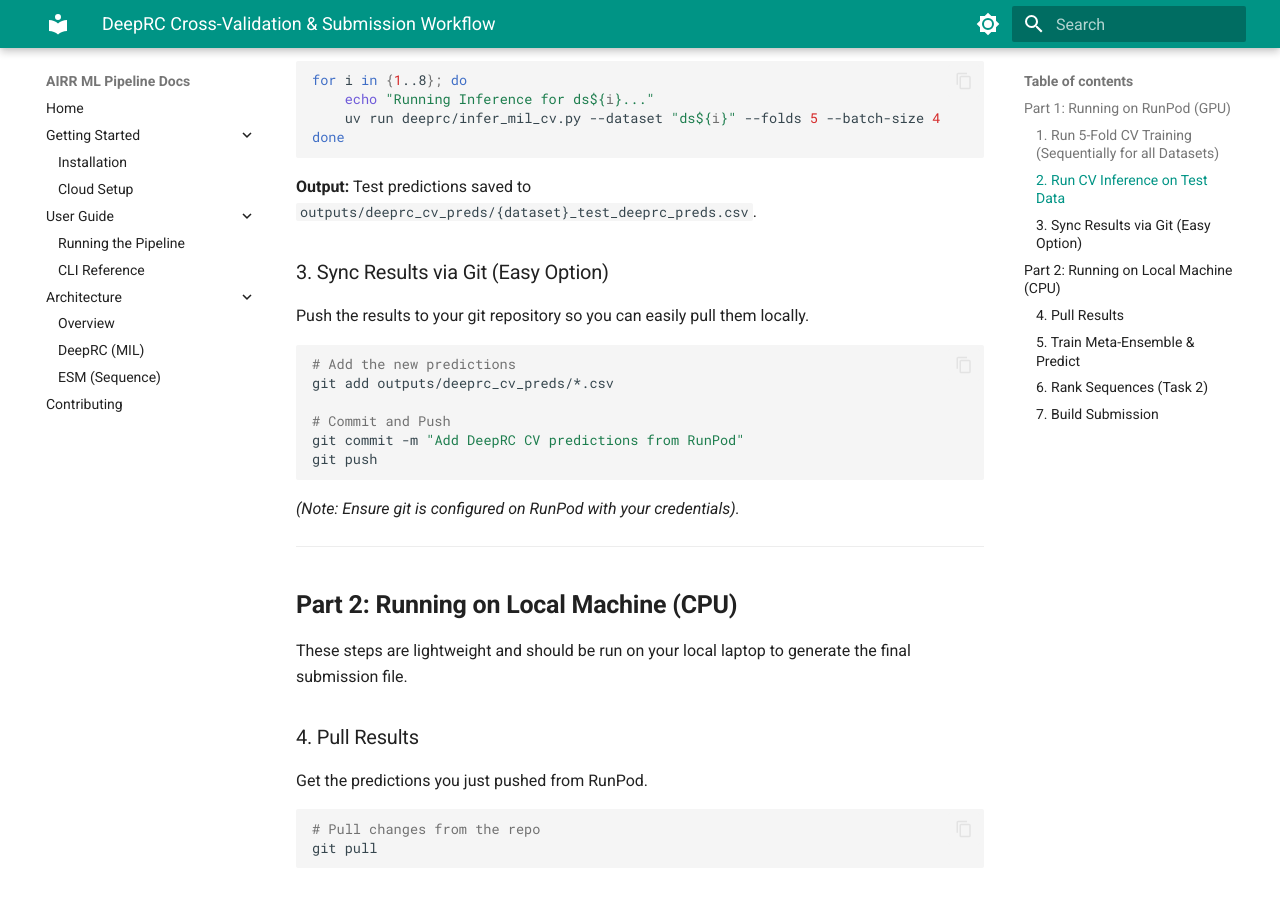
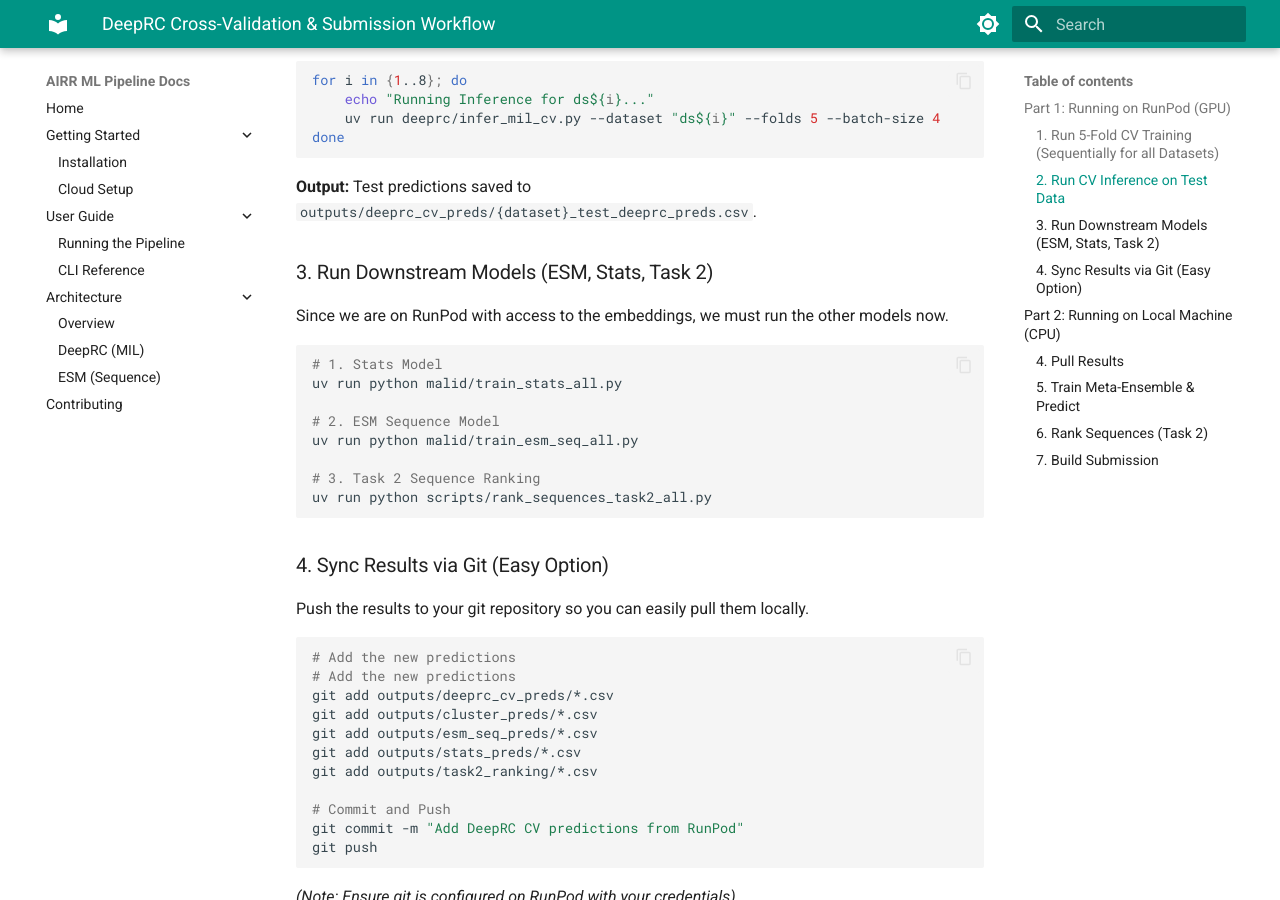
Before and after one commit to inventcures/airr-ml-25-challenge, an MkDocs documentation site: the page built from docs/deeprc_cv_workflow.md, in a window 1280 px wide and 900 px high, scrolled down 812 px. Built offline with MkDocs 1.6.1 and Material for MkDocs 9.7.7, drawn with Linux system fonts in a browser that asks for light colours.

````diff
--- a/docs/deeprc_cv_workflow.md
+++ b/docs/deeprc_cv_workflow.md
@@ -32,12 +32,31 @@ done
 ```
 **Output:** Test predictions saved to `outputs/deeprc_cv_preds/{dataset}_test_deeprc_preds.csv`.
 
-### 3. Sync Results via Git (Easy Option)
+### 3. Run Downstream Models (ESM, Stats, Task 2)
+Since we are on RunPod with access to the embeddings, we must run the other models now.
+
+```bash
+# 1. Stats Model
+uv run python malid/train_stats_all.py
+
+# 2. ESM Sequence Model
+uv run python malid/train_esm_seq_all.py
+
+# 3. Task 2 Sequence Ranking
+uv run python scripts/rank_sequences_task2_all.py
+```
+
+### 4. Sync Results via Git (Easy Option)
 Push the results to your git repository so you can easily pull them locally.
 
 ```bash
 # Add the new predictions
+# Add the new predictions
 git add outputs/deeprc_cv_preds/*.csv
+git add outputs/cluster_preds/*.csv
+git add outputs/esm_seq_preds/*.csv
+git add outputs/stats_preds/*.csv
+git add outputs/task2_ranking/*.csv
 
 # Commit and Push
 git commit -m "Add DeepRC CV predictions from RunPod"
````
Also changed, not shown: docs/beginner_guide.md (+10 -6 lines), 1 other file.
